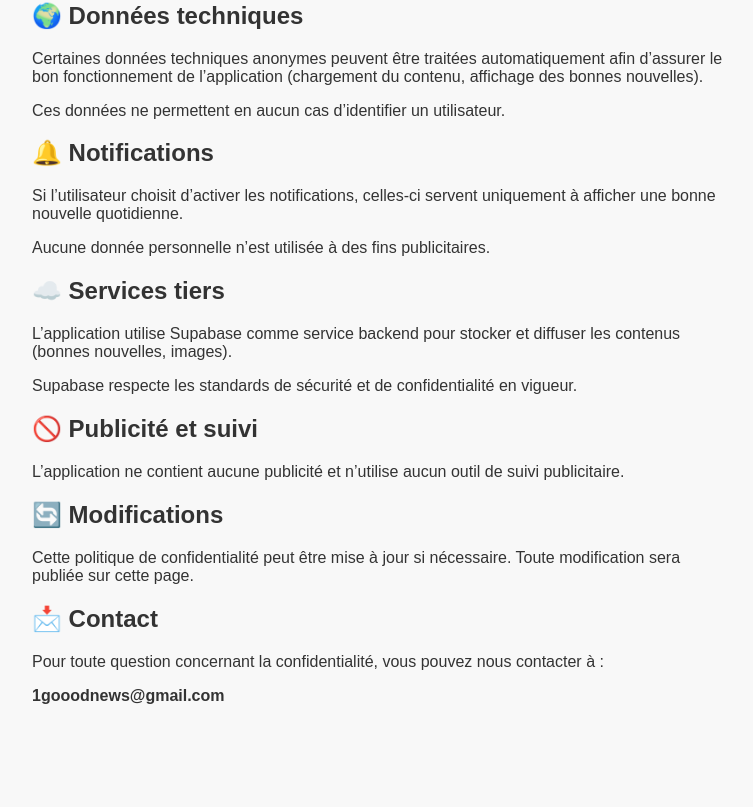
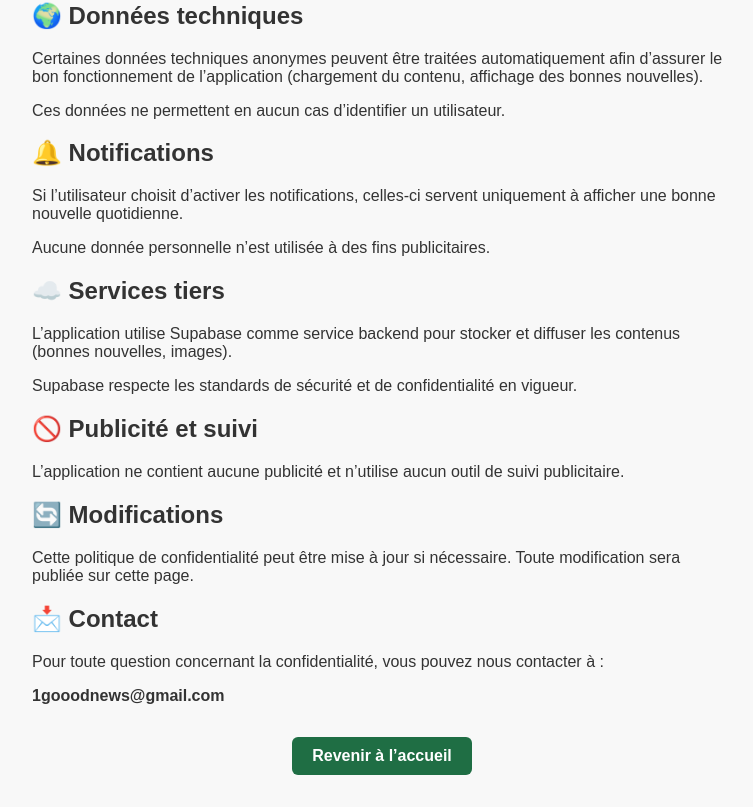
Before and after one commit to Mychka68/1gooodnews-site, a Next.js app: page /fr/confidentialite in a window 1280 px wide. Shown: the part 305-1112 px from the top of the page, without its empty margins (258-1011 px from the left). Before the commit the page ends 1058 px from the top, so only its background shows below. Built offline with nearby package versions, Linux system fonts and the light colour scheme.

Commit message:
boutons accueil

```diff
--- a/app/fr/confidentialite/page.tsx
+++ b/app/fr/confidentialite/page.tsx
@@ -1,4 +1,4 @@
-// app/fr/confidentialite.tsx
+import Link from 'next/link';
 
 export default function Confidentialite() {
   return (
@@ -13,39 +13,65 @@ export default function Confidentialite() {
 
       <h2>📱 Données collectées</h2>
       <p>
-        L’application ne collecte aucune donnée personnelle identifiable (nom, email, numéro de téléphone, etc.).
+        L’application ne collecte aucune donnée personnelle identifiable
+        (nom, email, numéro de téléphone, etc.).
       </p>
 
       <h2>🌍 Données techniques</h2>
       <p>
-        Certaines données techniques anonymes peuvent être traitées automatiquement afin d’assurer le bon fonctionnement de
-        l’application (chargement du contenu, affichage des bonnes nouvelles).
+        Certaines données techniques anonymes peuvent être traitées automatiquement afin d’assurer
+        le bon fonctionnement de l’application (chargement du contenu, affichage des bonnes nouvelles).
       </p>
       <p>Ces données ne permettent en aucun cas d’identifier un utilisateur.</p>
 
       <h2>🔔 Notifications</h2>
       <p>
-        Si l’utilisateur choisit d’activer les notifications, celles-ci servent uniquement à afficher une bonne nouvelle quotidienne.
+        Si l’utilisateur choisit d’activer les notifications, celles-ci servent uniquement
+        à afficher une bonne nouvelle quotidienne.
       </p>
       <p>Aucune donnée personnelle n’est utilisée à des fins publicitaires.</p>
 
       <h2>☁️ Services tiers</h2>
       <p>
-        L’application utilise Supabase comme service backend pour stocker et diffuser les contenus (bonnes nouvelles, images).
+        L’application utilise Supabase comme service backend pour stocker et diffuser
+        les contenus (bonnes nouvelles, images).
       </p>
       <p>Supabase respecte les standards de sécurité et de confidentialité en vigueur.</p>
 
       <h2>🚫 Publicité et suivi</h2>
-      <p>L’application ne contient aucune publicité et n’utilise aucun outil de suivi publicitaire.</p>
+      <p>
+        L’application ne contient aucune publicité et n’utilise aucun outil de suivi publicitaire.
+      </p>
 
       <h2>🔄 Modifications</h2>
       <p>
-        Cette politique de confidentialité peut être mise à jour si nécessaire. Toute modification sera publiée sur cette page.
+        Cette politique de confidentialité peut être mise à jour si nécessaire.
+        Toute modification sera publiée sur cette page.
       </p>
 
       <h2>📩 Contact</h2>
-      <p>Pour toute question concernant la confidentialité, vous pouvez nous contacter à :</p>
+      <p>
+        Pour toute question concernant la confidentialité, vous pouvez nous contacter à :
+      </p>
       <p><strong>1gooodnews@gmail.com</strong></p>
+
+      {/* Bouton retour accueil */}
+      <div style={{ marginTop: '2rem', textAlign: 'center' }}>
+        <Link
+          href="/fr"
+          style={{
+            display: 'inline-block',
+            backgroundColor: '#1F6E44',
+            color: 'white',
+            padding: '10px 20px',
+            borderRadius: '6px',
+            textDecoration: 'none',
+            fontWeight: 'bold',
+          }}
+        >
+          Revenir à l’accueil
+        </Link>
+      </div>
     </main>
   );
 }
```
Also changed, not shown: app/en/privacy/page.tsx (+18 -1 lines).
